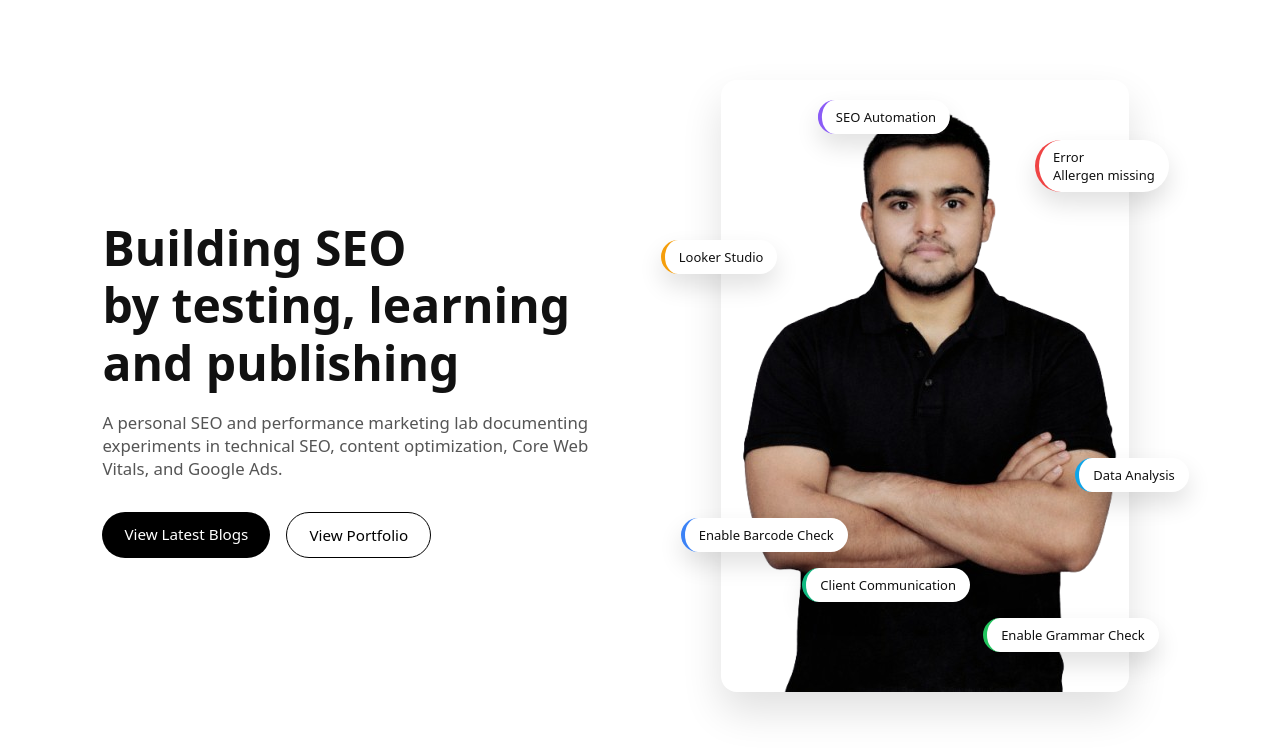
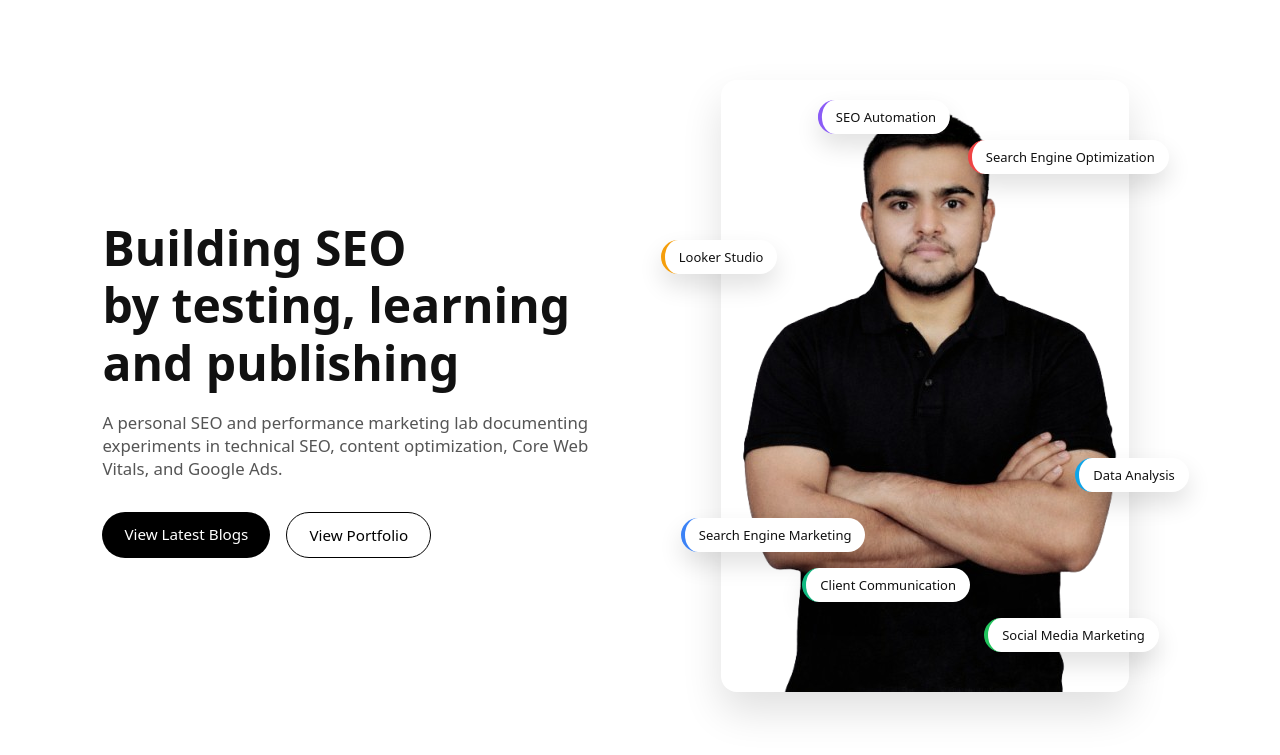
Before and after one commit to uddeshbommawar/uddeshbommawar.github.io, a Jekyll site: the page built from index.md, in a window 1280 px wide. Shown: the top 755 px of the page. Built offline with Jekyll 4.4.1, drawn with Linux system fonts in a browser that asks for light colours.

Commit message:
Update index.md

```diff
--- a/index.md
+++ b/index.md
@@ -34,9 +34,9 @@ description: Personal SEO lab by Uddesh Bommawar focused on technical SEO, conte
         loading="eager"
         fetchpriority="high">
 
-      <span class="badge error">Error<br>Allergen missing</span>
-      <span class="badge barcode">Enable Barcode Check</span>
-      <span class="badge grammar">Enable Grammar Check</span>
+      <span class="badge error">Search Engine Optimization</span>
+      <span class="badge barcode">Search Engine Marketing</span>
+      <span class="badge grammar">Social Media Marketing</span>
       <span class="badge looker">Looker Studio</span>
       <span class="badge automation">SEO Automation</span>
       <span class="badge data">Data Analysis</span>
```
